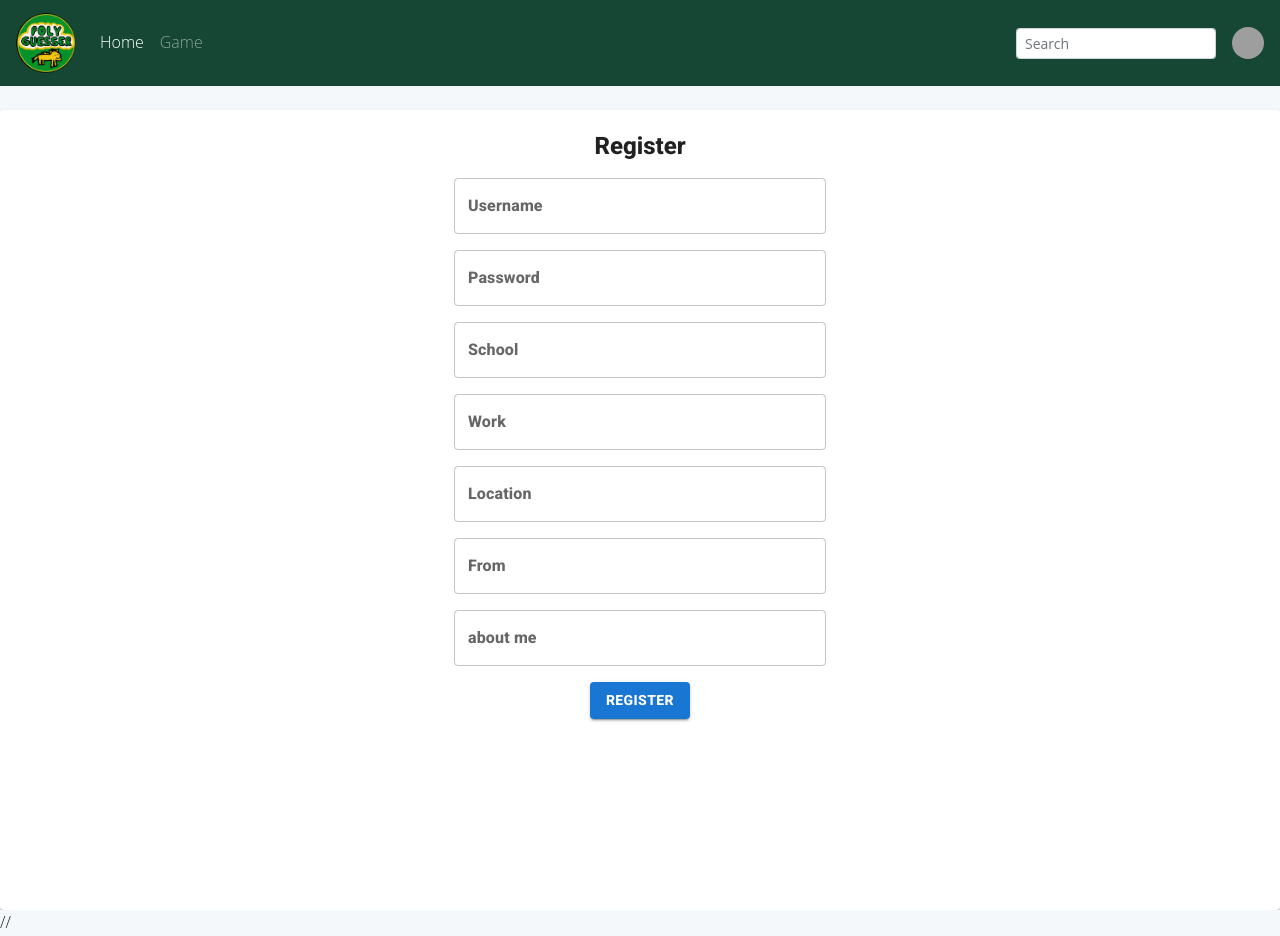
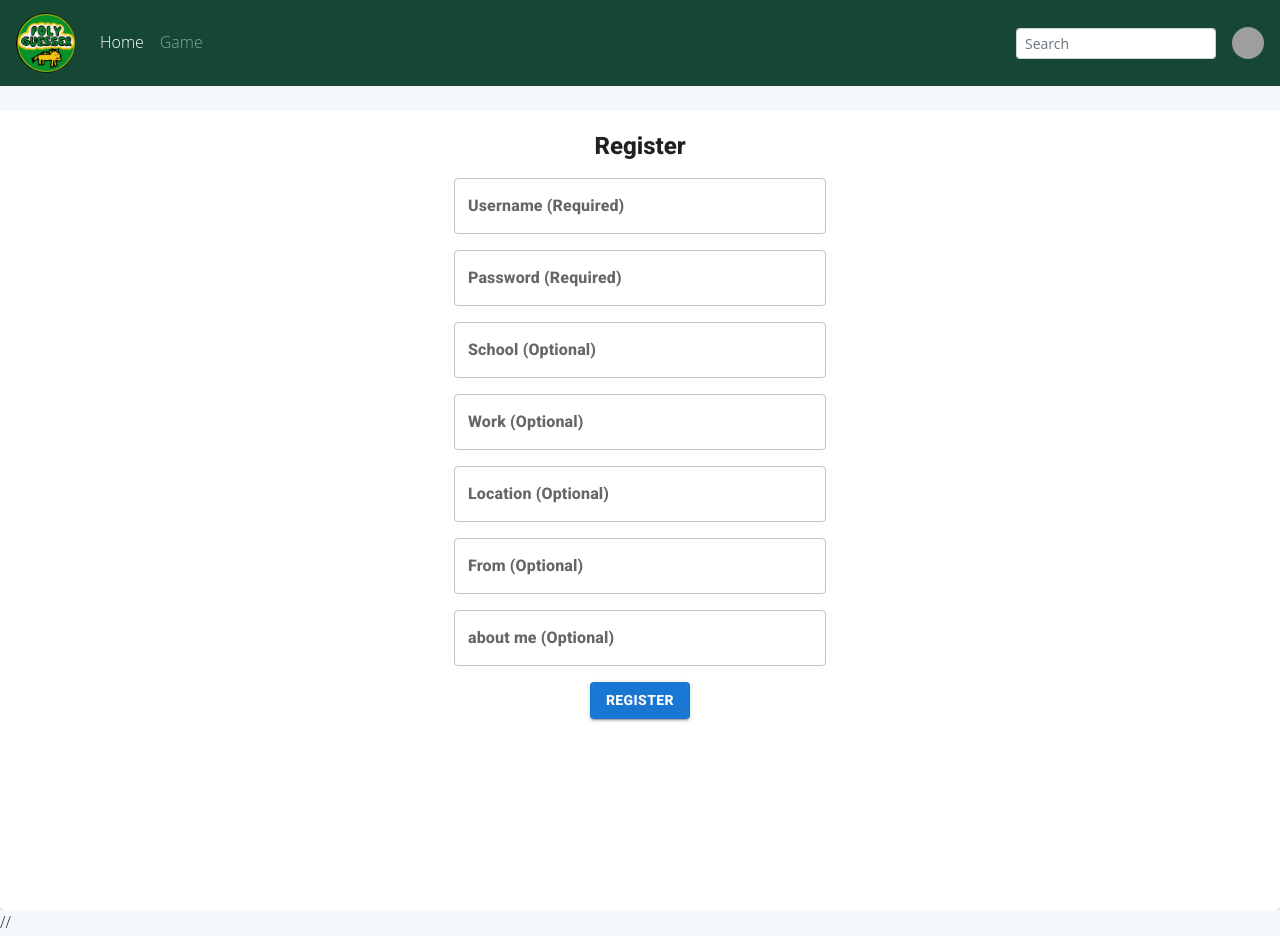
Before and after one commit to WilmanL/polyGusser, a React (Create React App) app in the folder frontend/: page /polygusser/Register in a window 1280 px wide. Built offline with nearby package versions, Linux system fonts and the light colour scheme; grey boxes are pictures that could not be loaded.

Commit message:
Update Register.js

```diff
--- a/frontend/src/pages/Register.js
+++ b/frontend/src/pages/Register.js
@@ -48,7 +48,7 @@ export default function Register() {
             </Grid>
             <Grid item>
                 <TextField
-                label="Username"
+                label="Username (Required)"
                 variant="outlined"
                 style={{ width: '30%' }}
                 value={username}
@@ -57,7 +57,7 @@ export default function Register() {
             </Grid>
             <Grid item>
                 <TextField
-                label="Password"
+                label="Password (Required)"
                 variant="outlined"
                 style={{ width: '30%' }}
                 type="password"
@@ -67,7 +67,7 @@ export default function Register() {
             </Grid>
             <Grid item>
                 <TextField
-                label="School"
+                label="School (Optional)"
                 variant="outlined"
                 style={{ width: '30%' }}
                 value={school}
@@ -76,7 +76,7 @@ export default function Register() {
             </Grid>
             <Grid item>
                 <TextField
-                label="Work"
+                label="Work (Optional)"
                 variant="outlined"
                 style={{ width: '30%' }}
                 value={work}
@@ -85,7 +85,7 @@ export default function Register() {
             </Grid>
             <Grid item>
                 <TextField
-                label="Location"
+                label="Location (Optional)"
                 variant="outlined"
                 style={{ width: '30%' }}
                 value={location}
@@ -94,7 +94,7 @@ export default function Register() {
             </Grid>
             <Grid item>
                 <TextField
-                label="From"
+                label="From (Optional)"
                 style={{ width: '30%' }}
                 variant="outlined"
                 value={from}
@@ -103,7 +103,7 @@ export default function Register() {
             </Grid>
             <Grid item>
                 <TextField
-                label="about me"
+                label="about me (Optional)"
                 style={{ width: '30%' }}
                 variant="outlined"
                 value={aboutMe}
```
